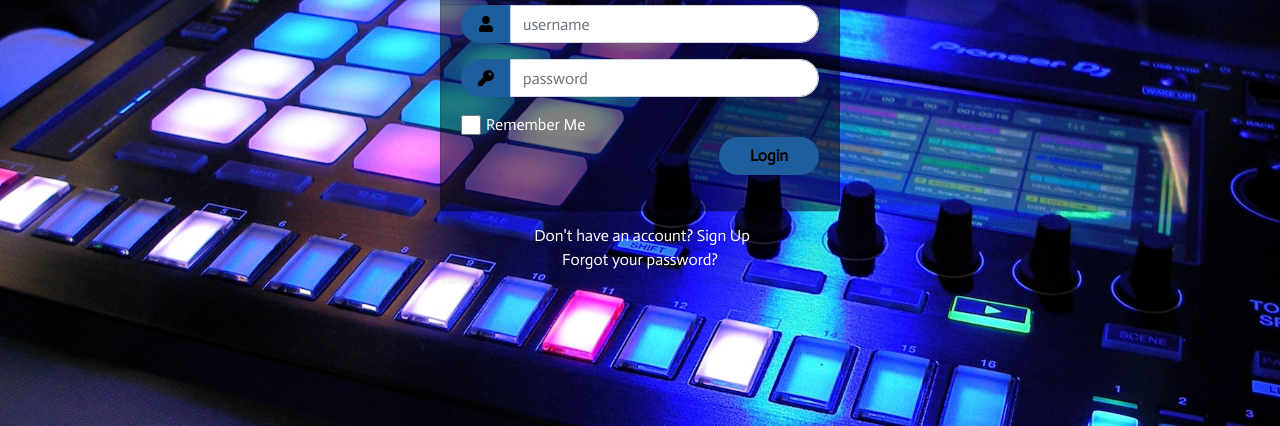
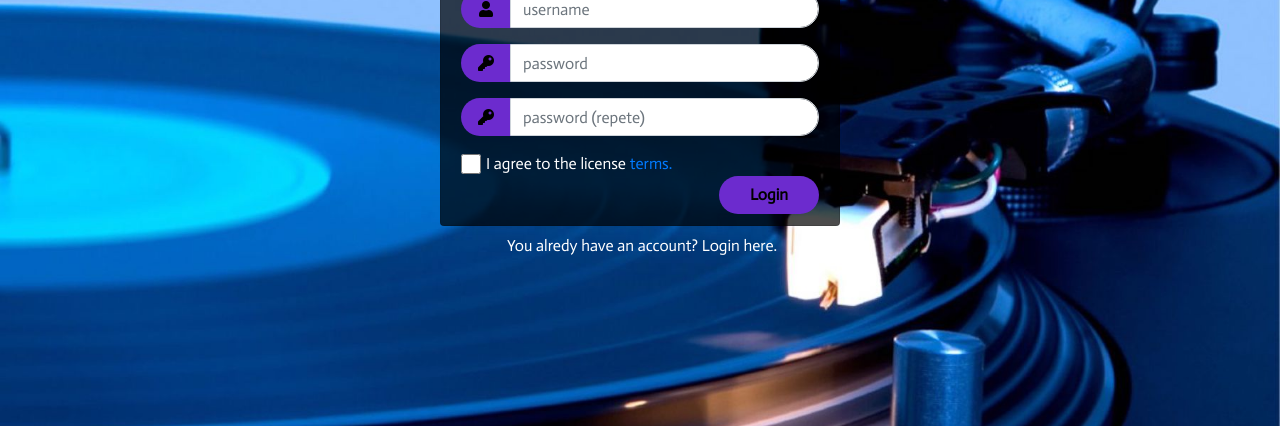
Before and after one commit to marc4emp/MasterBeats, a website: page pages/signUp.html in a window 1280 px wide. Shown: the part 374-800 px from the top of the page. Drawn offline with nearby package versions, Linux system fonts and the light colour scheme.

Commit message:
landing, singup y singin

```diff
--- /dev/null
+++ b/css/signUp.css
@@ -0,0 +1,93 @@
+html,body{
+    background: url('/img/signUp/singUp.jpg');
+    background-size: cover;
+    background-repeat: no-repeat;
+    height: 100%;
+    font-family: Actor, sans-serif;
+    }
+
+
+    .container{
+    height: 100%;
+    align-content: center;
+    }
+
+    .card{
+    height: 370px;
+    margin-top: auto;
+    margin-bottom: auto;
+    width: 400px;
+    background-color: rgba(0,0,0,0.7) !important;
+    }
+
+    .social_icon span:hover{
+    color: white;
+    cursor: pointer;
+    }
+
+    .card-header h1{
+    color: white;
+    font-family: 'Advent Pro', sans-serif;
+    font-size:30px;
+    font-weight: bold;
+    margin-top: 22px;
+    margin-bottom: -8;
+    }
+
+    .redondoIz {
+        border-top-left-radius: 25px;
+        border-bottom-left-radius: 25px;
+        justify-content: center;
+    }
+
+    .redondoDer {
+        border-top-right-radius: 25px;
+        border-bottom-right-radius: 25px;
+    }
+
+
+    .input-group-prepend span{
+    width: 50px;
+    background-color: #6c2bce;
+    color: black;
+    border:0 !important;
+    }
+
+    input:focus{
+    outline: 0 0 0 0  !important;
+    box-shadow: 0 0 0 0 !important;
+
+    }
+
+    .remember{
+    color: white;
+    }
+
+    .remember input
+    {
+    width: 20px;
+    height: 20px;
+    margin-left: 15px;
+    margin-right: 5px;
+    }
+
+    .login_btn{
+    color: black;
+    background-color: #6c2bce;
+    width: 100px;
+
+    font-weight: bold;
+    }
+
+    .login_btn:hover{
+    color: black;
+    background-color: white;
+    }
+
+    .links{
+    color: white;
+    }
+
+    .links a{
+    margin-left: 4px;
+    }
--- a/pages/signUp.html
+++ b/pages/signUp.html
@@ -10,7 +10,7 @@
     <link rel="stylesheet" href="https://stackpath.bootstrapcdn.com/bootstrap/4.3.1/css/bootstrap.min.css"
         integrity="sha384-ggOyR0iXCbMQv3Xipma34MD+dH/1fQ784/j6cY/iJTQUOhcWr7x9JvoRxT2MZw1T" crossorigin="anonymous">
     <link rel="stylesheet" href="/css/style.css">
-    <link rel="stylesheet" href="/css/signIn.css">
+    <link rel="stylesheet" href="/css/signUp.css">
     <link rel="stylesheet" href="https://fonts.googleapis.com/css?family=Actor" />
     <link rel="stylesheet" href="https://fonts.googleapis.com/css?family=Advent+Pro" />
     <!--Fontawesome CDN-->
@@ -22,10 +22,10 @@
 
     <div class="container">
         <div class="d-flex justify-content-center h-100">
-            <div class="card">
+            <div class="card" style="height: 400px;">
                 <div class="card-header">
                     <img src="/img/logoRainBow4.svg" alt="" style="width: 98%;">
-                    <h1>SIGN IN</h1>
+                    <h1>SIGN UP</h1>
                 </div>
                 <div class="card-body pt-0" >
                     <form>
@@ -42,20 +42,23 @@
                             </div>
                             <input type="password" class="form-control redondoDer" placeholder="password">
                         </div>
+                        <div class="input-group form-group">
+                            <div class="input-group-prepend">
+                                <span class="input-group-text redondoIz"><i class="fas fa-key"></i></span>
+                            </div>
+                            <input type="password" class="form-control redondoDer" placeholder="password (repete)">
+                        </div>
                         <div class="row align-items-center remember">
-                            <input type="checkbox">Remember Me
+                            <input type="checkbox"><span>I agree to the license <a href="">terms.</a></span>
                         </div>
                         <div class="form-group ">
                             <input type="submit" value="Login" class="btn float-right login_btn rounded-pill">
                         </div>
                     </form>
                 </div>
-                <div class="card-footer mt-3">
+                <div class="">
                     <div class="d-flex justify-content-center links">
-                        <a href="/pages/signUp.html" class="text-white">Don't have an account? Sign Up</a>
-                    </div>
-                    <div class="d-flex justify-content-center">
-                        <a href="/index.html" class="text-white">Forgot your password?</a>
+                        <a href="/pages/signIn.html" class="text-white">You alredy have an account? Login here.</a>
                     </div>
                 </div>
             </div>
```
Also changed, not shown: pages/signIn.html (+3 -3 lines).
